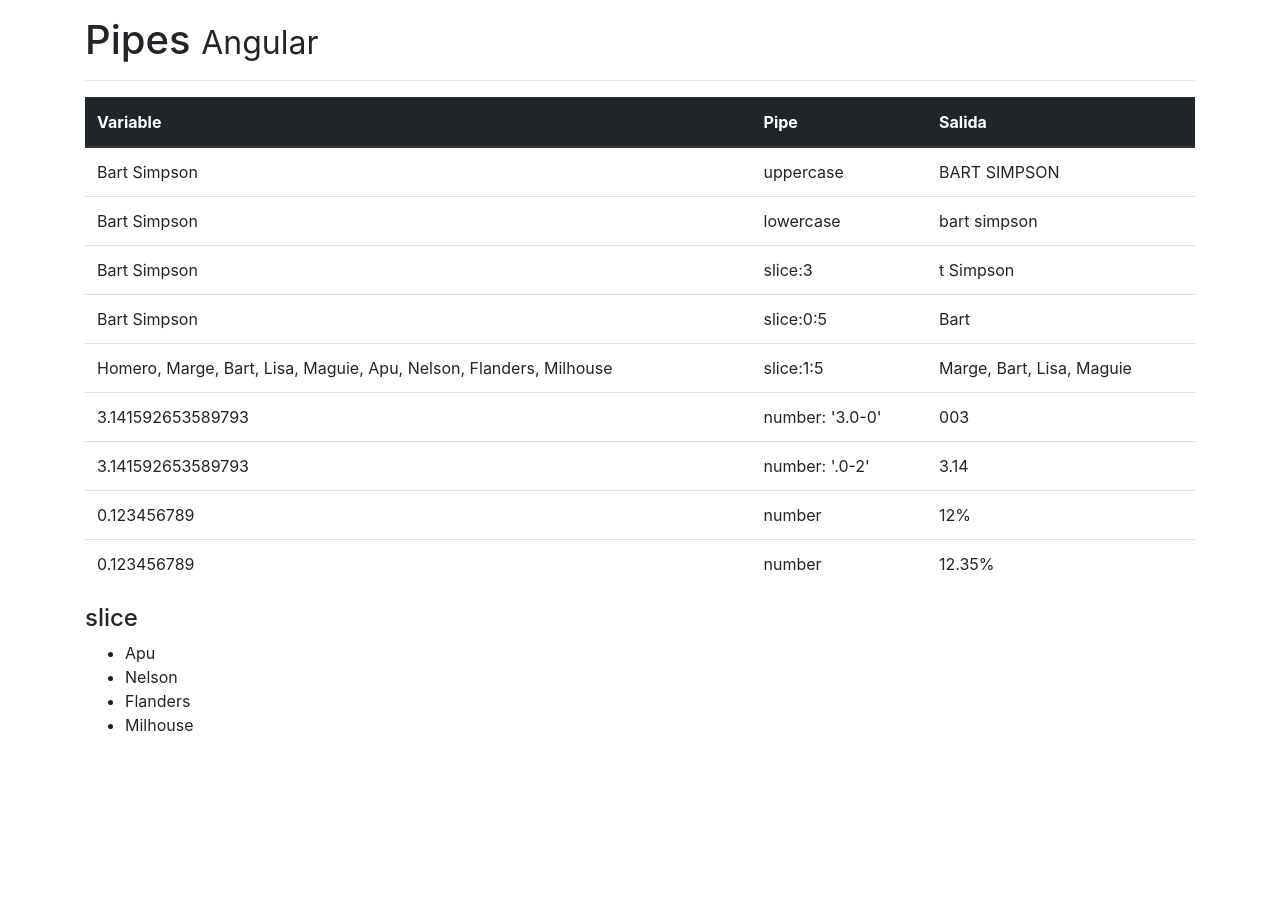
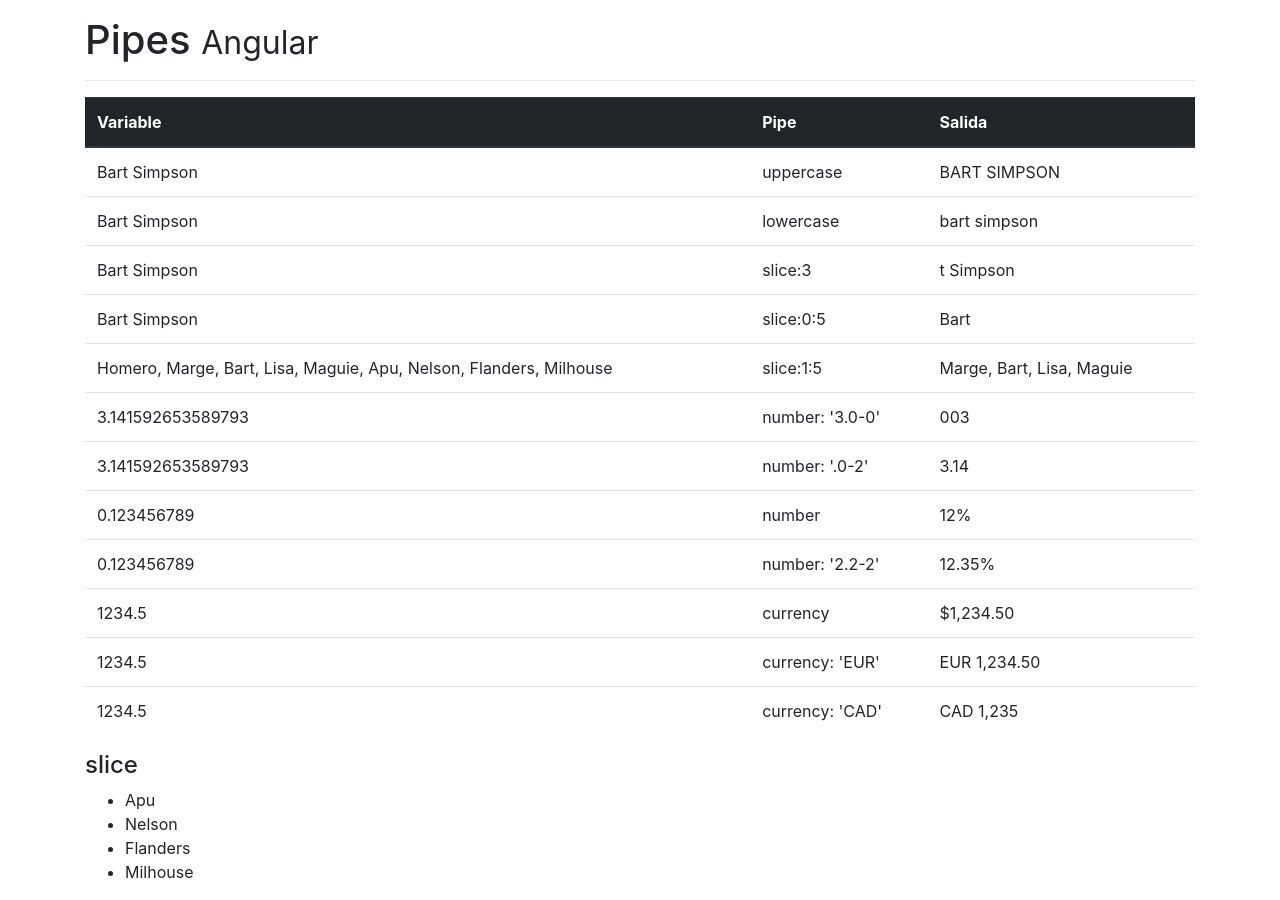
Before and after one commit to AxMar1221/pipes, an Angular app: page / in a window 1280 px wide. Before the commit the page ends 800 px from the top, so only its background shows below. Built offline with nearby package versions, Linux system fonts and the light colour scheme.

Commit message:
currency

```diff
--- a/src/app/app.component.html
+++ b/src/app/app.component.html
@@ -54,8 +54,23 @@
         </tr>
         <tr>
           <td>{{ porcentaje }}</td>
-          <td> number </td>
+          <td> number: '2.2-2' </td>
           <td>{{ porcentaje | percent: '2.2-2'}}</td>
+        </tr>
+        <tr>
+          <td>{{ salario }}</td>
+          <td> currency </td>
+          <td>{{ salario | currency }}</td>
+        </tr>
+        <tr>
+          <td>{{ salario }}</td>
+          <td> currency: 'EUR' </td>
+          <td>{{ salario | currency: 'EUR ' }}</td>
+        </tr>
+        <tr>
+          <td>{{ salario }}</td>
+          <td> currency: 'CAD' </td>
+          <td>{{ salario | currency: 'CAD ':'symbol':'.0-0' }}</td>
         </tr>
       </tbody>
     </table>
--- a/src/app/app.component.ts
+++ b/src/app/app.component.ts
@@ -11,4 +11,5 @@
   personajes: string[] = ['Homero', ' Marge',' Bart', ' Lisa', ' Maguie', ' Apu', ' Nelson', ' Flanders', ' Milhouse']
   PI: number = Math.PI;
   porcentaje: number = 0.123456789;
+  salario: number = 1234.5;
 }
```
